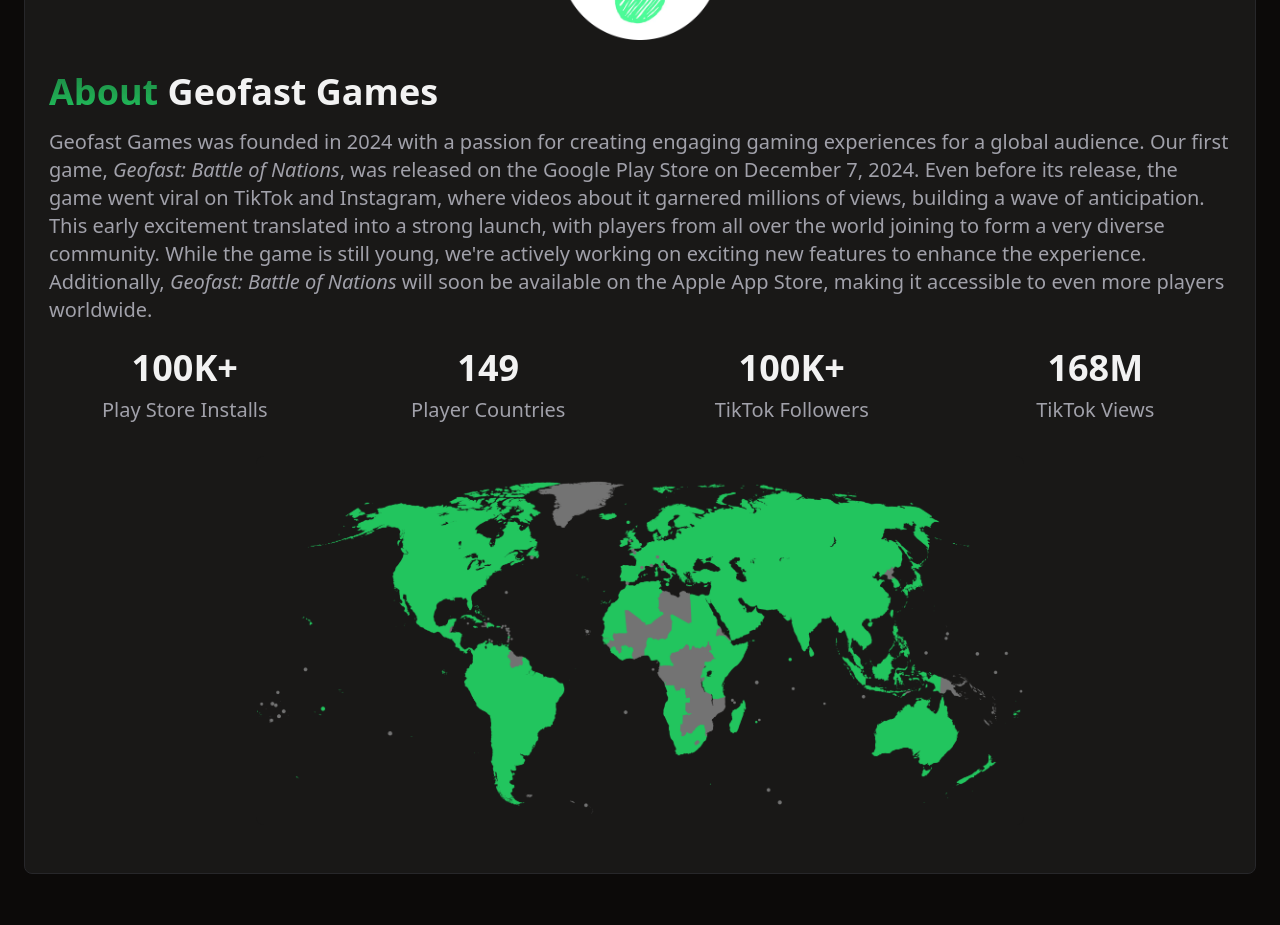
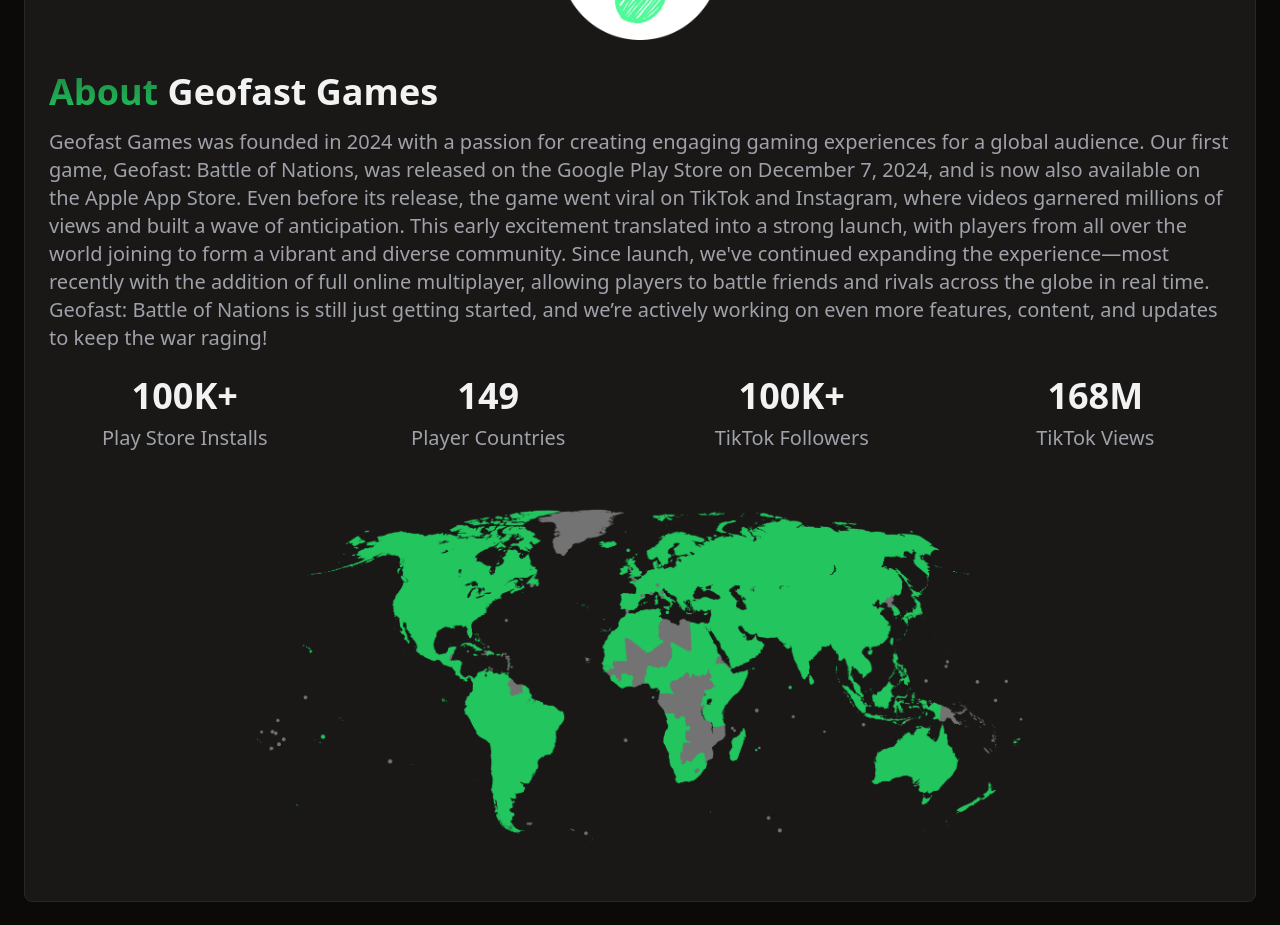
Before and after one commit to utkarshtrivedimdz/geofast-landing-page, a React (Vite) app: page / in a window 1280 px wide. Shown: the part 3540-4465 px from the top of the page. Built offline with nearby package versions, Linux system fonts and the light colour scheme.

Commit message:
Update About.tsx

```diff
--- a/src/components/About.tsx
+++ b/src/components/About.tsx
@@ -28,15 +28,12 @@ export const About = () => {
                 Geofast Games
               </h2>
               <p className="text-xl text-muted-foreground mt-4">
-                Geofast Games was founded in 2024 with a passion for creating engaging gaming experiences for a global audience.
-                Our first game, <em>Geofast: Battle of Nations</em>, was released on the Google Play Store on December 7, 2024.
-                Even before its release, the game went viral on TikTok and Instagram,
-                where videos about it garnered millions of views, building a wave of anticipation.
-                This early excitement translated into a strong launch, with players from all over the world
-                joining to form a very diverse community. While the game is still young,
-                we're actively working on exciting new features to enhance the experience.
-                Additionally, <em>Geofast: Battle of Nations</em> will soon be available on the Apple App Store,
-                making it accessible to even more players worldwide.
+              Geofast Games was founded in 2024 with a passion for creating engaging gaming experiences for a global audience.
+              Our first game, Geofast: Battle of Nations, was released on the Google Play Store on December 7, 2024, and is now also available on the Apple App Store.
+              Even before its release, the game went viral on TikTok and Instagram, where videos garnered millions of views and built a wave of anticipation.
+              This early excitement translated into a strong launch, with players from all over the world joining to form a vibrant and diverse community.
+              Since launch, we've continued expanding the experience—most recently with the addition of full online multiplayer, allowing players to battle friends and rivals across the globe in real time.
+              Geofast: Battle of Nations is still just getting started, and we’re actively working on even more features, content, and updates to keep the war raging!
               </p>
             </div>
 
```
